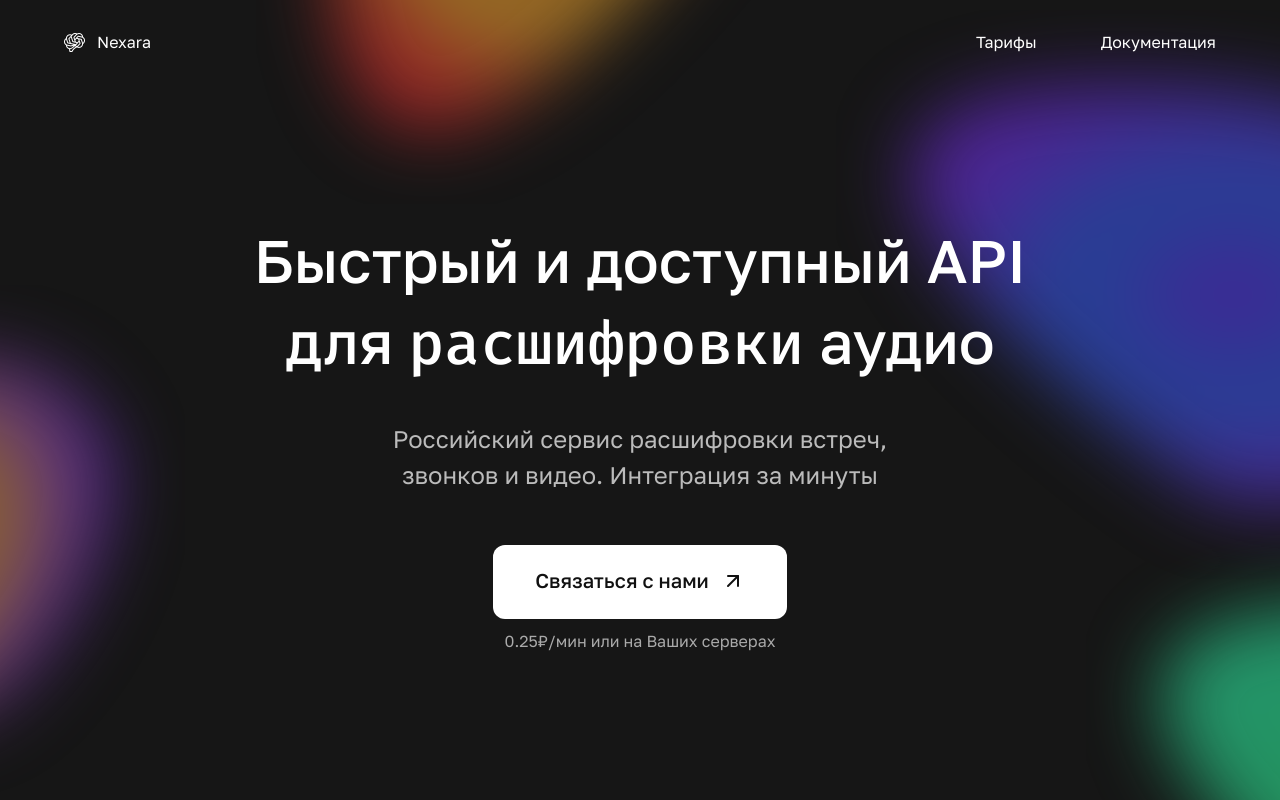
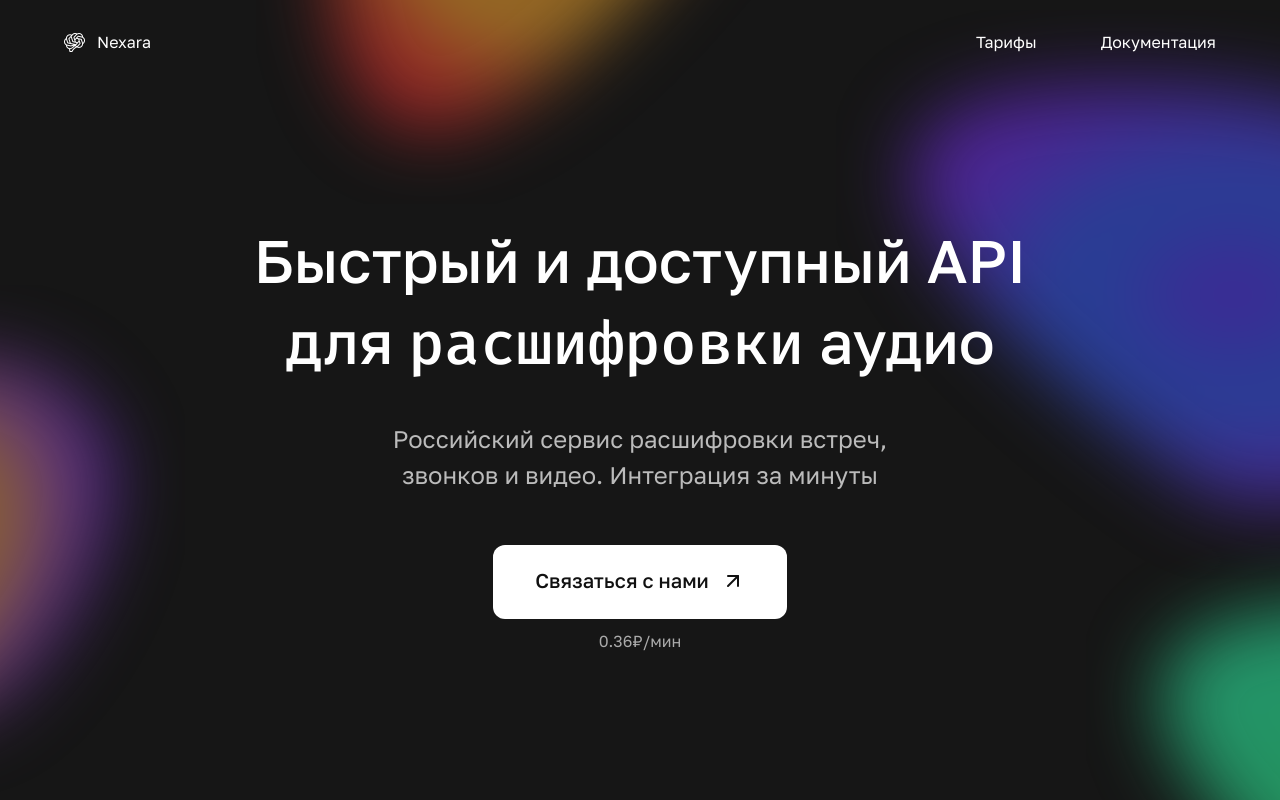
Before and after one commit to rootint/nexara-landing-new, a SvelteKit app: page / in a window 1280 px wide. Shown: the top 800 px of the page. Built offline with nearby package versions, Linux system fonts and the light colour scheme.

Commit message:
Fix pricing again

```diff
--- a/src/routes/components/MainButton.svelte
+++ b/src/routes/components/MainButton.svelte
@@ -15,7 +15,7 @@
 			</div>
 		</button>
 	</a>
-	<p class="subtitle">0.25₽/мин или на Ваших серверах</p>
+	<p class="subtitle">0.36₽/мин</p>
 </div>
 
 <style>
--- a/src/routes/components/Pricing.svelte
+++ b/src/routes/components/Pricing.svelte
@@ -7,7 +7,7 @@
 	<h3>Выберите план, подходящий Вам</h3>
 	<div class="cards">
 		<div class="card">
-			<div class="price">0.25₽/мин</div>
+			<div class="price">0.36₽/мин</div>
 			<h3 class="card-title">Гибкий</h3>
 			<div class="option-wrapper">
 				<div class="option-container">
```
